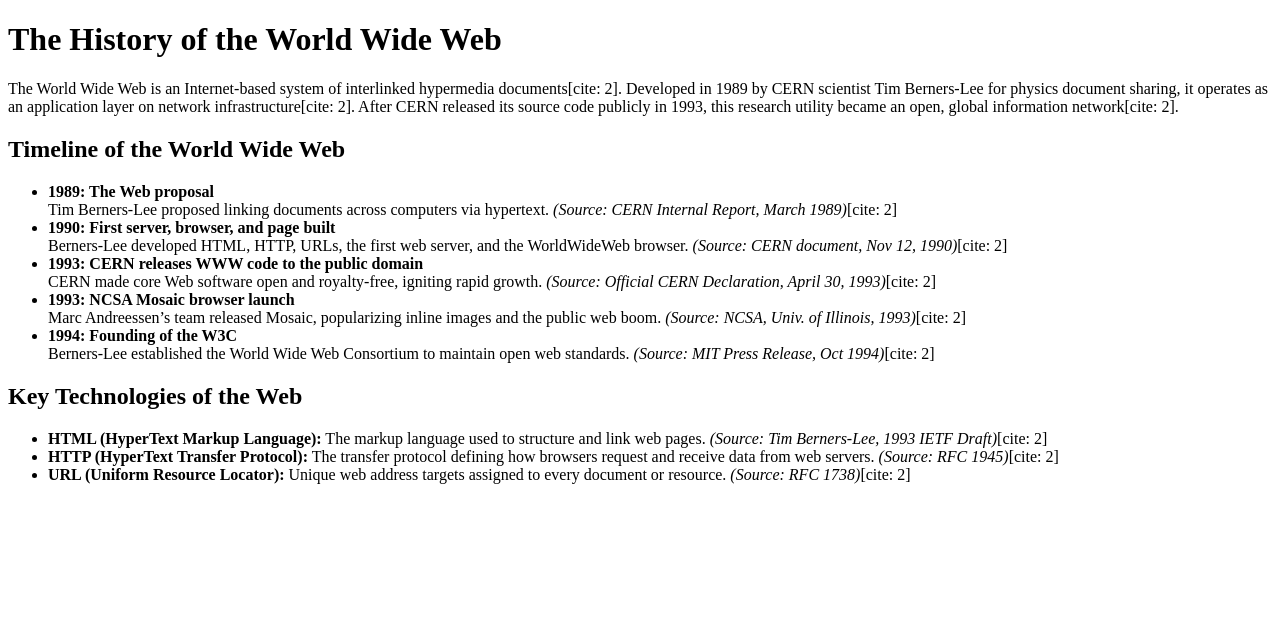
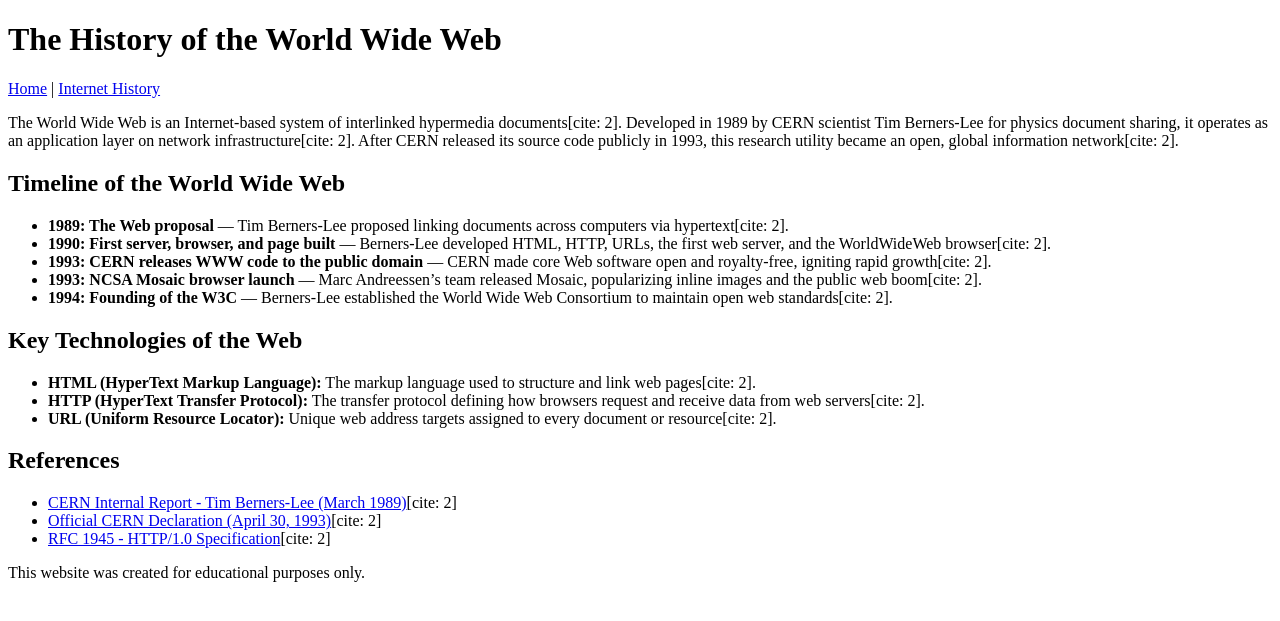
Before and after one commit to CKaram02/web-programming-site, a Flask app: page /web-history in a window 1280 px wide. Shown: the top 621 px of the page. Run offline with Flask 3, Linux system fonts and the light colour scheme.

Commit message:
Part 2: hand-written history pages

```diff
--- a/templates/web-history.html
+++ b/templates/web-history.html
@@ -9,6 +9,10 @@
 
     <header>
         <h1>The History of the World Wide Web</h1>
+        <nav>
+            <a href="/">Home</a> |
+            <a href="/internet-history">Internet History</a>
+        </nav>
     </header>
 
     <main>
@@ -19,44 +23,36 @@
         <section>
             <h2>Timeline of the World Wide Web</h2>
             <ul>
-                <li>
-                    <strong>1989: The Web proposal</strong><br>
-                    Tim Berners-Lee proposed linking documents across computers via hypertext. <em>(Source: CERN Internal Report, March 1989)</em>[cite: 2]
-                </li>
-                <li>
-                    <strong>1990: First server, browser, and page built</strong><br>
-                    Berners-Lee developed HTML, HTTP, URLs, the first web server, and the WorldWideWeb browser. <em>(Source: CERN document, Nov 12, 1990)</em>[cite: 2]
-                </li>
-                <li>
-                    <strong>1993: CERN releases WWW code to the public domain</strong><br>
-                    CERN made core Web software open and royalty-free, igniting rapid growth. <em>(Source: Official CERN Declaration, April 30, 1993)</em>[cite: 2]
-                </li>
-                <li>
-                    <strong>1993: NCSA Mosaic browser launch</strong><br>
-                    Marc Andreessen’s team released Mosaic, popularizing inline images and the public web boom. <em>(Source: NCSA, Univ. of Illinois, 1993)</em>[cite: 2]
-                </li>
-                <li>
-                    <strong>1994: Founding of the W3C</strong><br>
-                    Berners-Lee established the World Wide Web Consortium to maintain open web standards. <em>(Source: MIT Press Release, Oct 1994)</em>[cite: 2]
-                </li>
+                <li><strong>1989: The Web proposal</strong> — Tim Berners-Lee proposed linking documents across computers via hypertext[cite: 2].</li>
+                <li><strong>1990: First server, browser, and page built</strong> — Berners-Lee developed HTML, HTTP, URLs, the first web server, and the WorldWideWeb browser[cite: 2].</li>
+                <li><strong>1993: CERN releases WWW code to the public domain</strong> — CERN made core Web software open and royalty-free, igniting rapid growth[cite: 2].</li>
+                <li><strong>1993: NCSA Mosaic browser launch</strong> — Marc Andreessen’s team released Mosaic, popularizing inline images and the public web boom[cite: 2].</li>
+                <li><strong>1994: Founding of the W3C</strong> — Berners-Lee established the World Wide Web Consortium to maintain open web standards[cite: 2].</li>
             </ul>
         </section>
 
         <section>
             <h2>Key Technologies of the Web</h2>
             <ul>
-                <li>
-                    <strong>HTML (HyperText Markup Language):</strong> The markup language used to structure and link web pages. <em>(Source: Tim Berners-Lee, 1993 IETF Draft)</em>[cite: 2]
-                </li>
-                <li>
-                    <strong>HTTP (HyperText Transfer Protocol):</strong> The transfer protocol defining how browsers request and receive data from web servers. <em>(Source: RFC 1945)</em>[cite: 2]
-                </li>
-                <li>
-                    <strong>URL (Uniform Resource Locator):</strong> Unique web address targets assigned to every document or resource. <em>(Source: RFC 1738)</em>[cite: 2]
-                </li>
+                <li><strong>HTML (HyperText Markup Language):</strong> The markup language used to structure and link web pages[cite: 2].</li>
+                <li><strong>HTTP (HyperText Transfer Protocol):</strong> The transfer protocol defining how browsers request and receive data from web servers[cite: 2].</li>
+                <li><strong>URL (Uniform Resource Locator):</strong> Unique web address targets assigned to every document or resource[cite: 2].</li>
+            </ul>
+        </section>
+
+        <section>
+            <h2>References</h2>
+            <ul>
+                <li><a href="https://www.w3.org/History/1989/proposal.html" target="_blank" rel="noopener noreferrer">CERN Internal Report - Tim Berners-Lee (March 1989)</a>[cite: 2]</li>
+                <li><a href="https://home.cern/science/computing/birth-web/licensing-web" target="_blank" rel="noopener noreferrer">Official CERN Declaration (April 30, 1993)</a>[cite: 2]</li>
+                <li><a href="https://www.ietf.org/rfc/rfc1945.txt" target="_blank" rel="noopener noreferrer">RFC 1945 - HTTP/1.0 Specification</a>[cite: 2]</li>
             </ul>
         </section>
     </main>
 
+    <footer>
+        <p>This website was created for educational purposes only.</p>
+    </footer>
+
 </body>
 </html>
```
